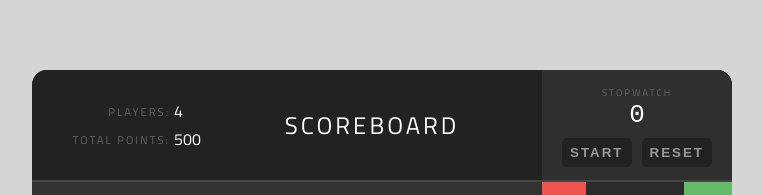
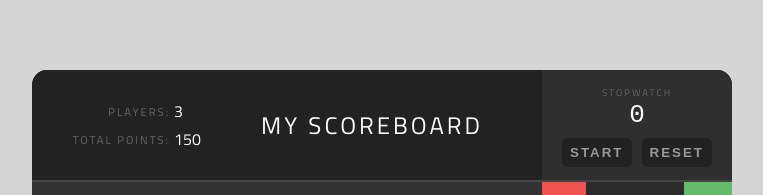
Before and after one commit to kvahuja/learn-react, a React (Create React App) app: page / in a window 1280 px wide. Shown: the top 195 px of the page, without its empty margins (258-1021 px from the left). Built offline with nearby package versions, Linux system fonts and the light colour scheme.

Commit message:
Started to put state into Components

```diff
--- a/src/App.js
+++ b/src/App.js
@@ -5,10 +5,31 @@ import AddPlayerForm from './AddPlayerForm';
 import './App.css';
 
 class App extends Component {
+  constructor(props) {
+    super(props);
+    this.initialPlayers = [
+      {
+    		id: 1,
+    		name: "Kapil Viren Ahuja",
+    		score: 25,
+    	},
+    	{
+    		id: 2,
+    		name: "Aabhya Ahuja",
+    		score: 50,
+    	},
+      {
+    		id: 3,
+    		name: "Abeer Ahuja",
+    		score: 75,
+    	},
+    ];
+  }
+
   render() {
     return (
       <div className="scoreboard">
-          <Header />
+          <Header title={this.props.title} players={this.initialPlayers}/>
 
           <Player />
 
--- a/src/Header.js
+++ b/src/Header.js
@@ -1,23 +1,13 @@
 import React, { Component } from 'react';
+import Stats from './Stats';
 
 class Header extends Component {
   render() {
     return (
       <div className="header">
-        <table className="stats">
-          <tbody>
-            <tr>
-              <td>Players:</td>
-              <td>4</td>
-            </tr>
-            <tr>
-              <td>Total Points:</td>
-              <td>500</td>
-            </tr>
-          </tbody>
-        </table>
+        <Stats players={this.props.players}/>
 
-        <h1>Scoreboard</h1>
+        <h1>{this.props.title}</h1>
 
           <div className="stopwatch">
             <h2>Stopwatch</h2>
--- a/src/Player.js
+++ b/src/Player.js
@@ -34,7 +34,7 @@ class Player extends Component {
           </div>
         )
       }
-}
+    }
 
 
 export default Player;
--- /dev/null
+++ b/src/Stats.jsx
@@ -0,0 +1,31 @@
+import React, { Component } from 'react';
+
+class Stats extends Component {
+  constructor (props) {
+    super(props);
+    this.totalPlayers = props.players.length;
+    this.totalPoints = props.players.reduce(function(total, player) {
+      return total + player.score;
+    }, 0);
+  }
+
+  render() {
+    return (
+      <table className="stats">
+        <tbody>
+          <tr>
+            <td>Players:</td>
+            <td>{this.totalPlayers}</td>
+          </tr>
+          <tr>
+            <td>Total Points:</td>
+            <td>{this.totalPoints}</td>
+          </tr>
+        </tbody>
+      </table>
+
+    )
+  }
+}
+
+export default Stats;
--- a/src/index.js
+++ b/src/index.js
@@ -5,6 +5,6 @@ import './index.css';
 
 
 ReactDOM.render(
-  <App />,
+  <App title="My Scoreboard"/>,
   document.getElementById('container')
 );
```
